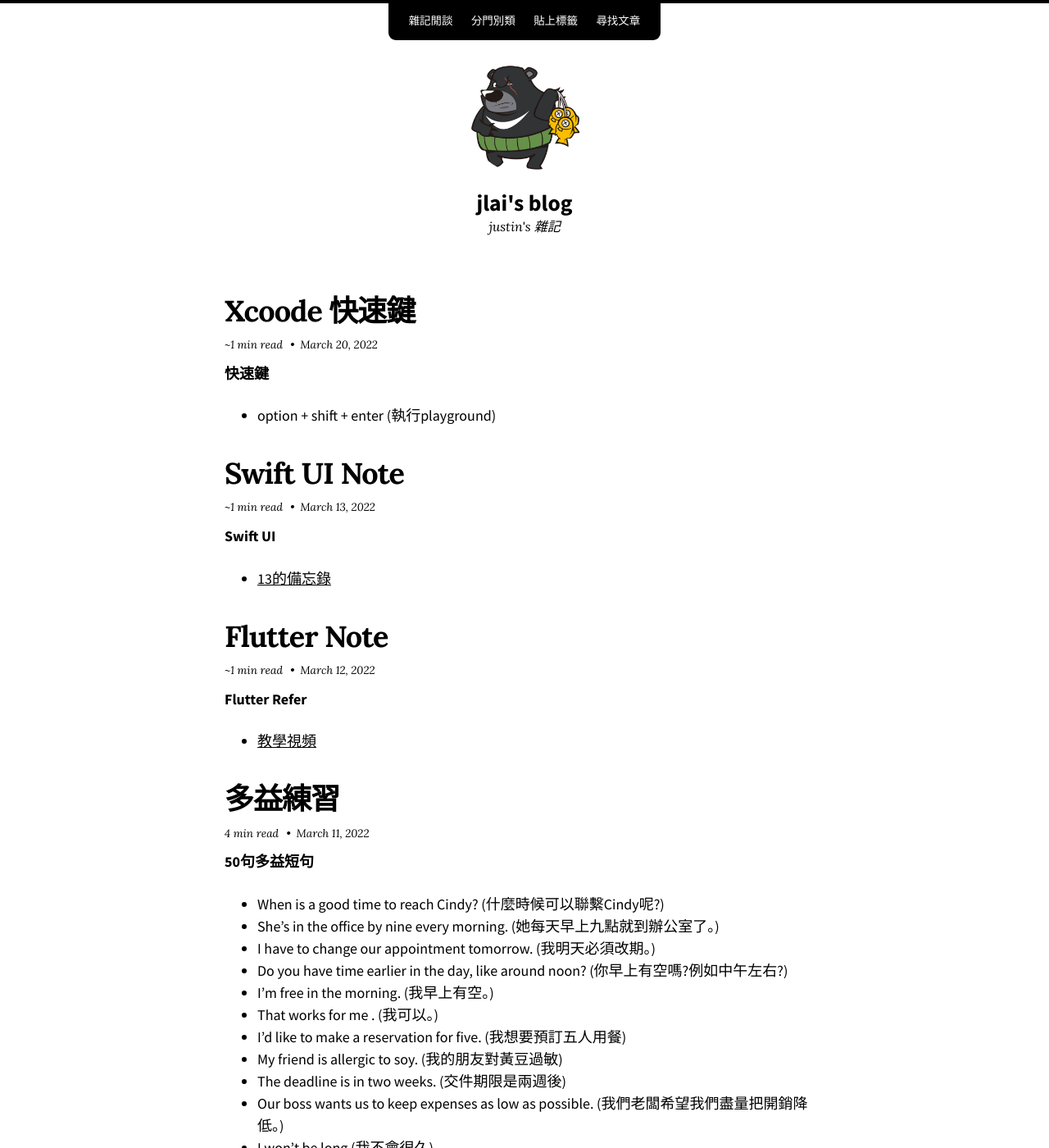
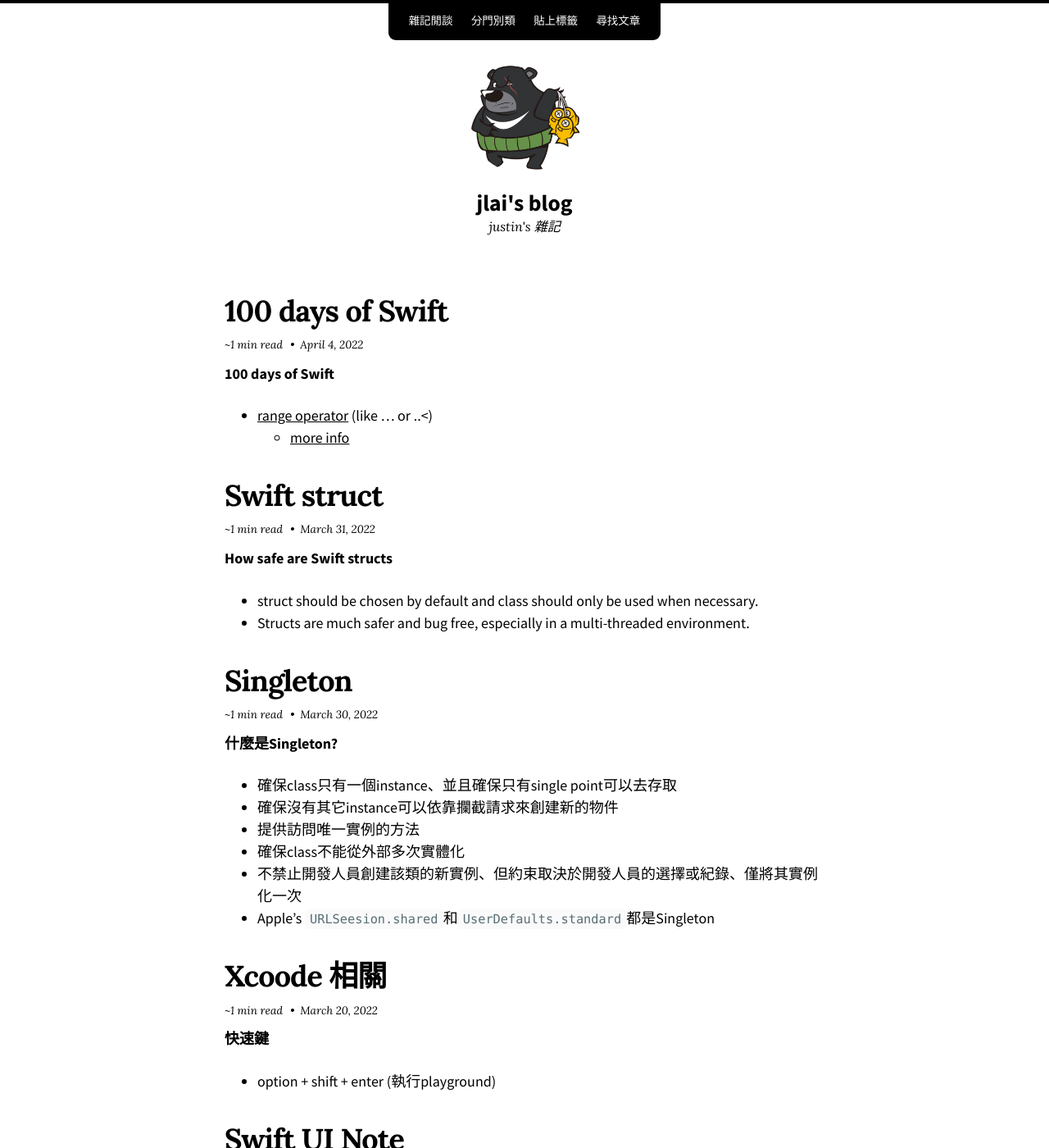
Before and after one commit to result0924/result0924.github.io, a Jekyll site: the page built from index.html, in a window 1280 px wide and 1400 px high. Shown: the whole window at 82% size. Built offline with Jekyll 4.4.1, drawn with Linux system fonts in a browser that asks for light colours; nearby versions of some CDN libraries; the list of posts is cut into pages by our own code; comment, search, counter and statistics services are not loaded; some of the changed text lies outside the part shown.

Commit message:
Some note

```diff
--- /dev/null
+++ b/_posts/2022-03-31-Struct.md
@@ -0,0 +1,18 @@
+---
+title: "Swift struct"
+categories:
+  - Swift
+tags:
+  - Struct
+last_modified_at: 2022-03-31T11:05:00
+---
+
+### How safe are Swift structs
+- struct should be chosen by default and class should only be used when necessary.
+- Structs are much safer and bug free, especially in a multi-threaded environment.
+
+- struct not save sample
+<script src="https://gist.github.com/result0924/939604fb0129e4859ee8932887b062a9.js"></script>
+
+### Refer
+- [How safe are Swift structs](https://www.youtube.com/watch?v=3zSuAkIt9jY&t=619s&ab_channel=EssentialDeveloper)
--- /dev/null
+++ b/_posts/2022-04-04-100DaysOfSwift.md
@@ -0,0 +1,23 @@
+---
+title: "100 days of Swift"
+categories:
+  - Swift
+last_modified_at: 2022-04-04T02:41:00
+---
+
+### 100 days of Swift
+- [range operator](https://www.hackingwithswift.com/sixty/3/9/range-operators) (like ... or ..<)
+  - [more info](https://www.avanderlee.com/swift/ranges-explained)
+
+- [exitint multiple loops](https://www.hackingwithswift.com/sixty/4/5/exiting-multiple-loops) (快速離開巢狀迴圈)
+
+- [inout parameters](https://www.hackingwithswift.com/sixty/5/10/inout-parameters) (讓傳入的parameter可以修改)
+
+- [trailing closure syntax](https://www.hackingwithswift.com/sixty/6/5/trailing-closure-syntax) (如果function最後的參數是closure，且closure沒有參數的話、可以省略括號)
+
+- [What’s the difference between a struct and a tuple?](https://www.hackingwithswift.com/quick-start/understanding-swift/whats-the-difference-between-a-struct-and-a-tuple) (tuple通常用於一次性的、當有多次相同類型的data更傾向用struct)
+
+- [What’s the difference between a function and a method?](https://www.hackingwithswift.com/quick-start/understanding-swift/whats-the-difference-between-a-function-and-a-method) (method會在class/struct/enum裡面、而function則是獨立在外面)
+
+### Refer
+- [100 days of Swift](https://www.hackingwithswift.com/100)
```
Also changed, not shown: _posts/2022-03-20-Xcode快速鍵.md (+6 -1 lines), _posts/2022-03-30-Singleton.md (added, +27 -0 lines).
